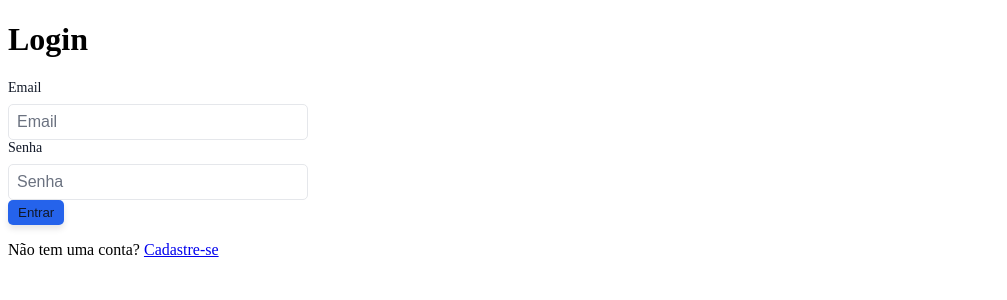
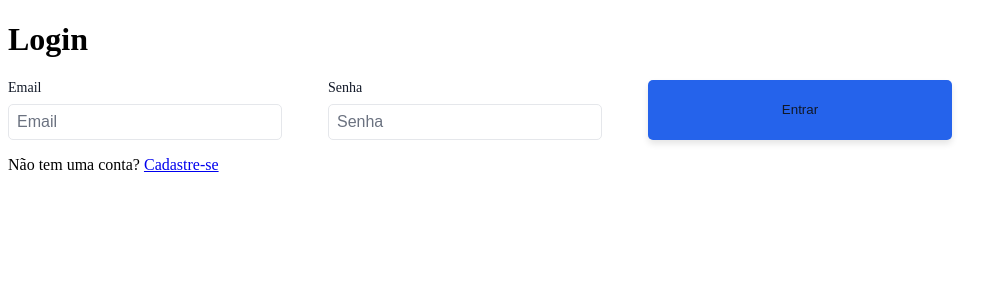
Before and after one commit to psifabiohenrique/practicare_frontend, a React (Vite) app: page /login in a window 1280 px wide. Shown: the top 300 px of the page, without its empty margins (0-1007 px from the left). Built offline with nearby package versions, Linux system fonts and the light colour scheme.

Commit message:
Adjusted patient form (create and update) to use grid display

```diff
--- a/src/components/Form/Form.tsx
+++ b/src/components/Form/Form.tsx
@@ -2,12 +2,16 @@ import styles from "./form.module.css";
 
 interface FormProps {
   children: React.ReactNode;
+  grid?: boolean;
   onSubmit: (event: React.FormEvent<HTMLFormElement>) => void;
 }
 
-export default function Form({ children, onSubmit }: FormProps) {
+export default function Form({ children, onSubmit, grid }: FormProps) {
   return (
-    <form onSubmit={onSubmit} className={styles.form}>
+    <form
+      onSubmit={onSubmit}
+      className={styles.form + " " + grid ? styles.grid : ""}
+    >
       {children}
     </form>
   );
--- a/src/components/Form/form.module.css
+++ b/src/components/Form/form.module.css
@@ -0,0 +1,11 @@
+.form {
+  display: flex;
+  flex-direction: column;
+  gap: var(--space-md);
+}
+
+.grid {
+  display: grid;
+  grid-template-columns: repeat(auto-fill, minmax(300px, 1fr));
+  gap: var(--space-md);
+}
--- a/src/components/PatientForm/PatientForm.tsx
+++ b/src/components/PatientForm/PatientForm.tsx
@@ -11,6 +11,7 @@ import type {
   Gender,
   Weekdays,
 } from "../../types/patient";
+import styles from "./PatientForm.module.css";
 
 interface PatientFormProps {
   initialData?: Patient;
@@ -126,7 +127,7 @@ export function PatientForm({
   ];
 
   return (
-    <Form onSubmit={handleSubmit}>
+    <Form onSubmit={handleSubmit} grid={true}>
       {messages &&
         messages.map((message, index) => (
           <MessageCard key={index} message={message} />
--- a/src/pages/Dashboard/patients/PatientCreatePage.tsx
+++ b/src/pages/Dashboard/patients/PatientCreatePage.tsx
@@ -3,7 +3,7 @@ import { createPatient } from "../../../api/patient.service";
 
 export function PatientCreatePage() {
   return (
-    <div>
+    <div style={{ width: "100%" }}>
       <h1>Criar Paciente</h1>
       <PatientForm
         onSubmit={createPatient}
--- a/src/pages/Dashboard/patients/PatientUpdatePage.tsx
+++ b/src/pages/Dashboard/patients/PatientUpdatePage.tsx
@@ -30,7 +30,7 @@ export function PatientUpdatePage() {
   if (!patient) return <div>Paciente não encontrado.</div>;
 
   return (
-    <div>
+    <div style={{ width: "100%" }}>
       <h1>Editar Paciente</h1>
       <Button onClick={() => navigate(-1)}>Voltar</Button>
       <PatientForm
```
Also changed, not shown: src/components/PatientForm/PatientForm.module.css (added).
